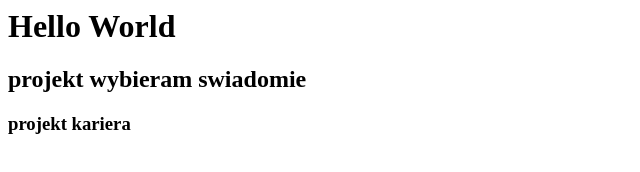
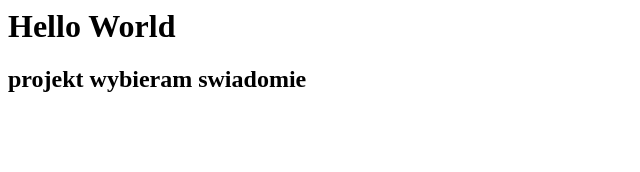
Before and after one commit to pswiatlowska/web-project, a plain HTML site: page index.html in a window 1280 px wide. Shown: the whole page, without its empty margins (0-640 px from the left). Drawn offline with Linux system fonts and the light colour scheme.

Commit message:
Revert "Update index.html"
This reverts commit 1dfbd7c29f8a624aec2e89ae21b488759b006204.

```diff
--- a/index.html
+++ b/index.html
@@ -1,3 +1,2 @@
 <h1>Hello World</h1>
 <h2> projekt wybieram swiadomie </h2>
-<h3> projekt kariera </h3>
```
